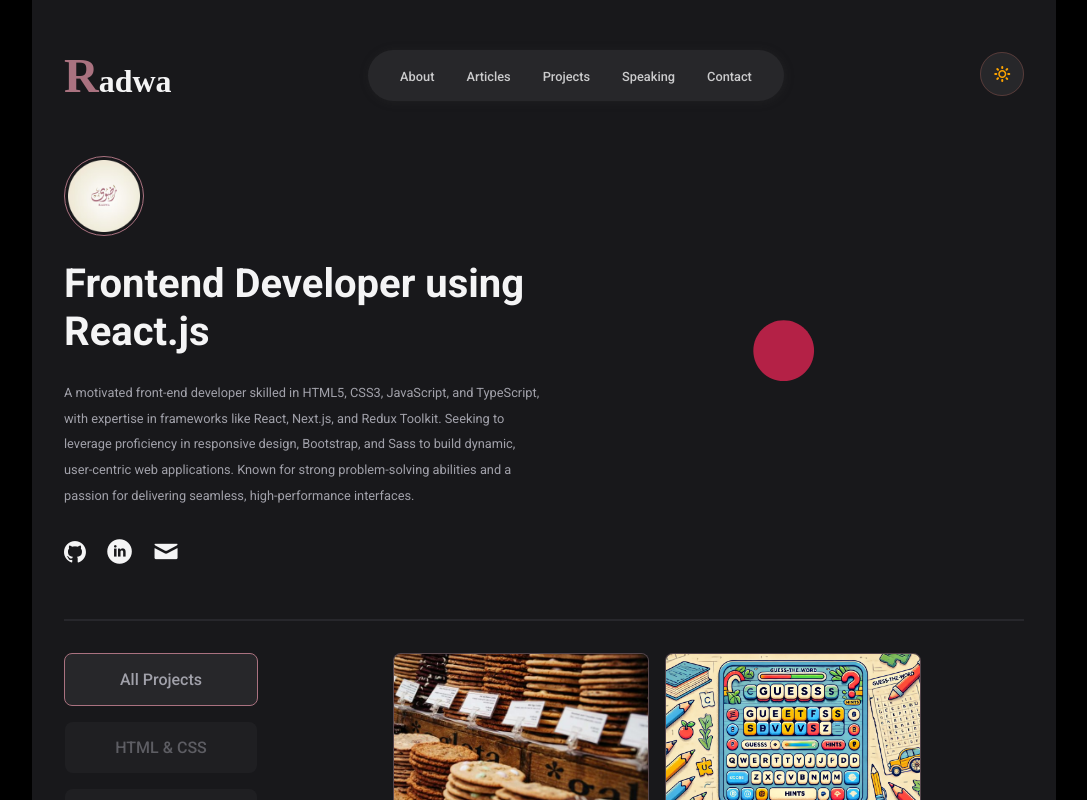
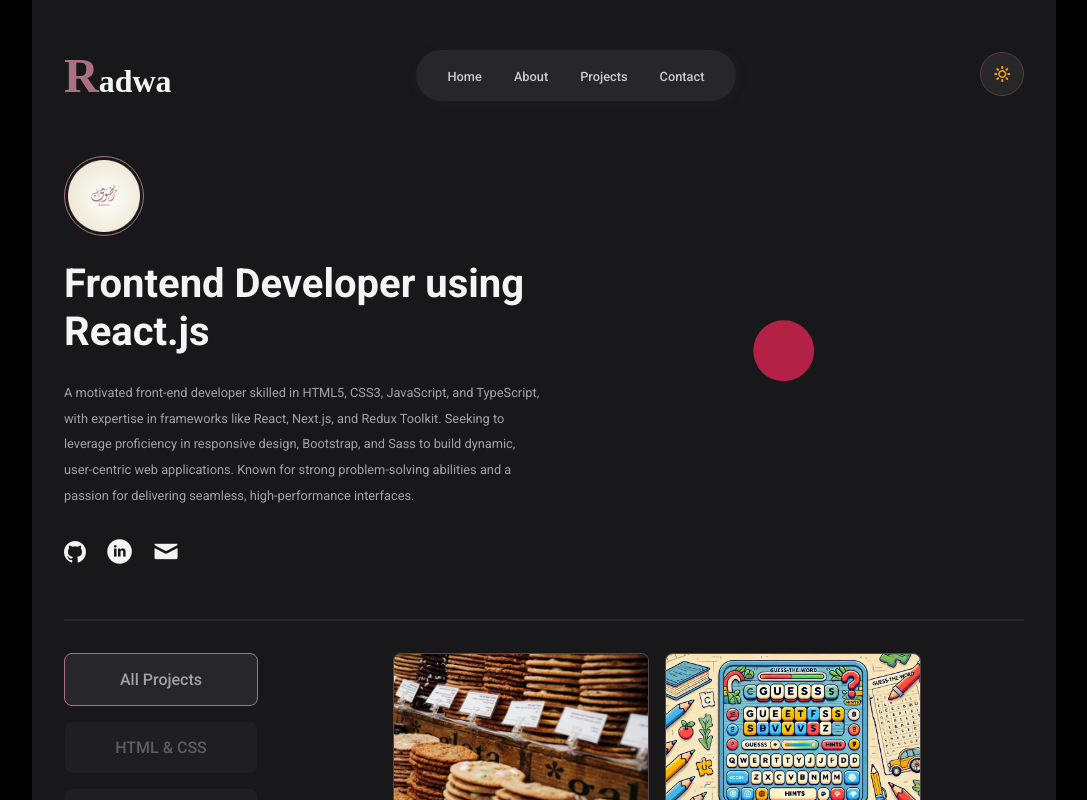
Before and after one commit to radwaokaily/portfolio, a React (Vite) app: page / in a window 1280 px wide. Shown: the top 800 px of the page, without its empty margins (96-1183 px from the left). Built offline with nearby package versions, Linux system fonts and the light colour scheme; a web font is replaced by a local one.

Commit message:
update header

```diff
--- a/src/components/contact/Contact.jsx
+++ b/src/components/contact/Contact.jsx
@@ -9,7 +9,7 @@ const Contact = () => {
   const [state, handleSubmit] = useForm("xyzzozor");
 
   return (
-    <section className="contact-us d-flex">
+    <section className="contact-us d-flex" id="contact">
       <h3 className="d-flex">
         <span className="icon-mail"></span>
         Contact me
--- a/src/components/footer/Footer.jsx
+++ b/src/components/footer/Footer.jsx
@@ -5,10 +5,10 @@ const Footer = () => {
     <footer className='d-flex'>
       <div className="links">
         <ul className='d-flex'>
-          <li><a href="">About</a></li>
-          <li><a href="">Articles</a></li>
-          <li><a href="">Projects</a></li>
-          <li><a href="">Contact</a></li>
+          <li><a href="#home">Home</a></li>
+          <li><a href="#about">About</a></li>
+          <li><a href="#project">Projects</a></li>
+          <li><a href="#contact">Contact</a></li>
         </ul>
       </div>
       <p>@ 2025 All rights reserved</p>
--- a/src/components/header/Header.jsx
+++ b/src/components/header/Header.jsx
@@ -14,7 +14,7 @@ const Header = () => {
     }
   },[them])
   return (
-    <header className='d-flex' >
+    <header className='d-flex' id='home'>
       <button onClick={()=>{
         setShowModal(true)
       }} className='menu icon-menu'>
@@ -23,11 +23,10 @@ const Header = () => {
       <div className='name'>Radwa</div>
       <nav>
         <ul className='d-flex' >
-          <li className=''><a href="">About</a></li>
-          <li><a href="">Articles</a></li>
-          <li><a href="">Projects</a></li>
-          <li><a href="">Speaking</a></li>
-          <li><a href="">Contact</a></li>
+        <li><a href="#home">Home</a></li>
+          <li><a href="#hero">About</a></li>
+          <li><a href="#projects">Projects</a></li>
+          <li><a href="#contact">Contact</a></li>
         </ul>
 
       </nav>
@@ -43,11 +42,10 @@ const Header = () => {
       (<div className="fixed">
         <ul className='modal' >
           <li><button className='icon-remove' onClick={()=>{setShowModal(false)}}></button></li>
-            <li className=''><a href="">About</a></li>
-            <li><a href="">Articles</a></li>
-            <li><a href="">Projects</a></li>
-            <li><a href="">Speaking</a></li>
-            <li><a href="">Contact</a></li>
+        <li><a href="#home">Home</a></li>
+            <li className=''><a href="#about">About</a></li>
+            <li><a href="#project">Projects</a></li>
+            <li><a href="contact">Contact</a></li>
           </ul>
         </div>)}
     </header>
--- a/src/components/hero/Hero.jsx
+++ b/src/components/hero/Hero.jsx
@@ -7,7 +7,7 @@ import { motion } from "framer-motion";
 
 const Hero = () => {
   return (
-    <section className="hero d-flex">
+    <section className="hero d-flex" id="hero">
       <div className="my-details">
         <motion.div
         initial={{transform:"scale(0)"}}
--- a/src/components/main/Main.jsx
+++ b/src/components/main/Main.jsx
@@ -84,7 +84,7 @@ const Main = () => {
             setFilterProjects(newArr);
   }
   return (
-    <section className="main-content d-flex">
+    <section className="main-content d-flex" id="projects">
       <div className="buttons d-flex">
         <button
           className={currentActive === "all" ? "active" : null}
```
